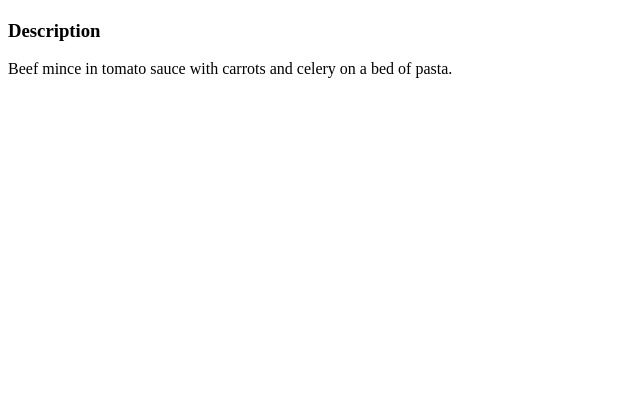
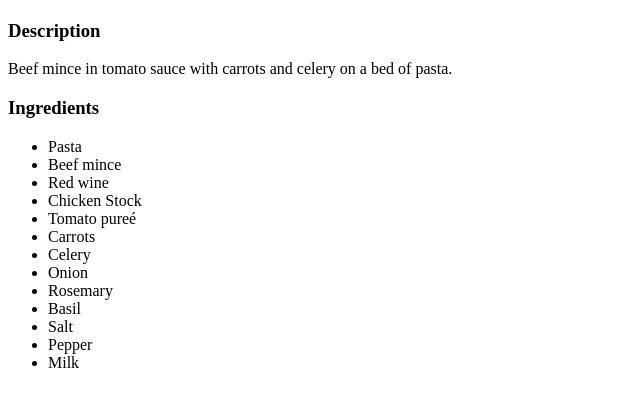
Before and after one commit to Vulcer96/odin-recipes, a plain HTML site: page recipes/spag-bol.html in a window 1280 px wide. Shown: the part 99-506 px from the top of the page, without its empty margins (0-640 px from the left). Drawn offline with Linux system fonts and the light colour scheme.

Commit message:
Add recipe ingredients

```diff
--- a/recipes/spag-bol.html
+++ b/recipes/spag-bol.html
@@ -18,5 +18,21 @@
     <h3>Description</h3>
         <p>Beef mince in tomato sauce with carrots and celery on a bed of pasta.</p>
 
+    <h3>Ingredients</h3>
+        <ul>
+            <li>Pasta</li>
+            <li>Beef mince</li>
+            <li>Red wine</li>
+            <li>Chicken Stock</li>
+            <li>Tomato pureé</li>
+            <li>Carrots</li>
+            <li>Celery</li>
+            <li>Onion</li>
+            <li>Rosemary</li>
+            <li>Basil</li>
+            <li>Salt</li>
+            <li>Pepper</li>
+            <li>Milk</li>
+        </ul>
 </body>
 </html>
```
